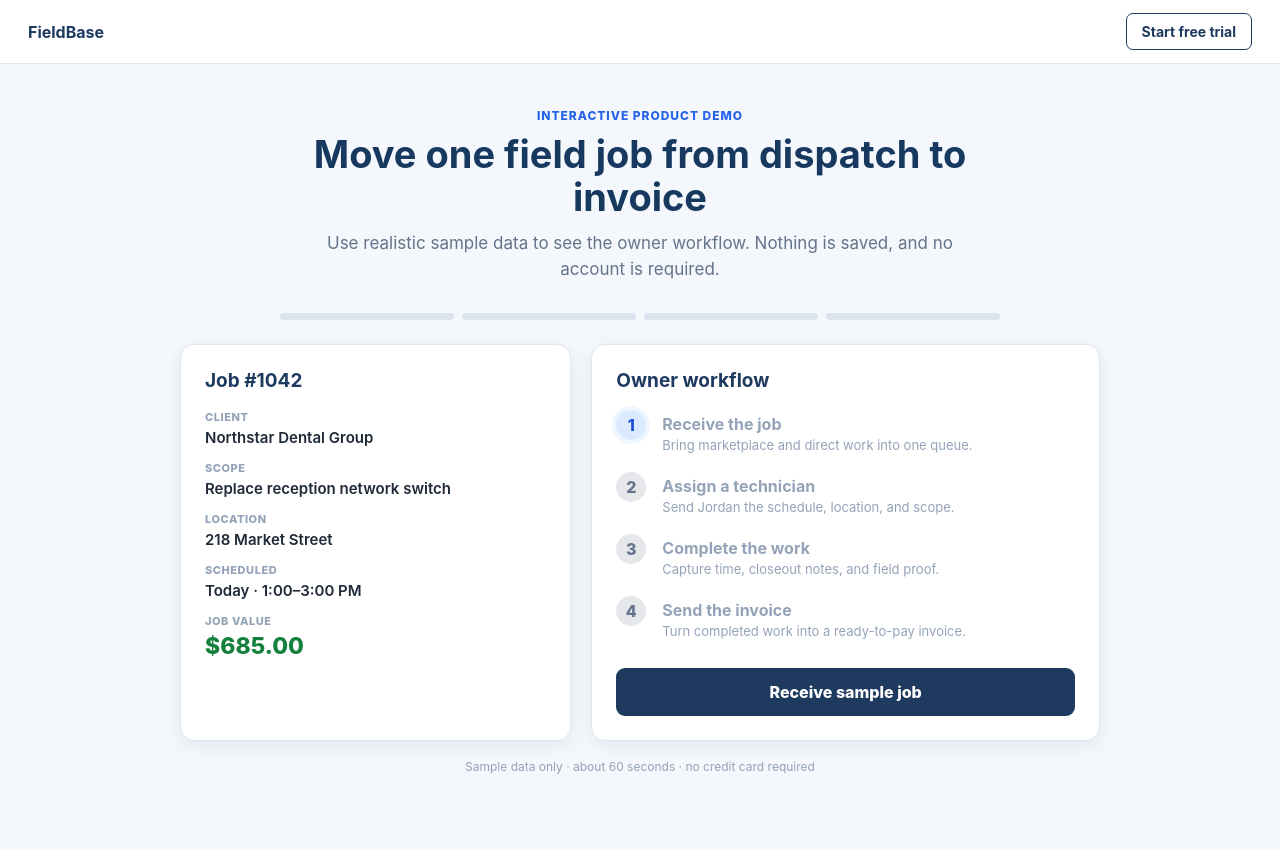
After one commit to fj8b85t9g6-blip/fieldbase, a Flask app: page /demo in a window 1280 px wide. The commit adds this page. Run offline with Flask 3, Linux system fonts and the light colour scheme; data comes from the database, SQL or seed files in the repository.

Commit message:
add no-account interactive demo (#2)
Co-authored-by: Glenn Dinkins <glenn.christopher.dinkins@gmail.com>

```diff
--- a/backend/app.py
+++ b/backend/app.py
@@ -679,6 +679,46 @@ def index():
         onboarding=onboarding,
         onboarding_completed=onboarding_completed,
         json_list=_json_list)
+
+
+@app.route('/demo', methods=['GET', 'POST'])
+def interactive_demo():
+    """Let a prospect experience the core workflow without creating an account."""
+    _capture_attribution()
+    actions = ('receive', 'assign', 'complete', 'invoice')
+    step = min(max(int(session.get('fieldbase_demo_step', 0)), 0), len(actions))
+
+    if request.method == 'POST':
+        action = request.form.get('action', '').strip().lower()
+        if action == 'reset':
+            session['fieldbase_demo_step'] = 0
+            return redirect(url_for('interactive_demo'))
+        if step >= len(actions) or action != actions[step]:
+            abort(400)
+        if step == 0:
+            _record_marketing_event('demo_started', once=True)
+        step += 1
+        session['fieldbase_demo_step'] = step
+        if step == len(actions):
+            _record_marketing_event('demo_completed', once=True)
+        return redirect(url_for('interactive_demo'))
+
+    _record_marketing_event('demo_viewed', once=True)
+    return render_template('demo.html', step=step, total_steps=len(actions))
+
+
+@app.route('/demo/register')
+def demo_register():
+    """Measure trial intent after the demo while preserving first-touch attribution."""
+    if session.get('fieldbase_demo_step', 0) < 4:
+        return redirect(url_for('interactive_demo'))
+    _record_marketing_event('demo_registration_clicked', once=True)
+    return redirect(url_for(
+        'register',
+        utm_source='interactive_demo',
+        utm_medium='product',
+        utm_campaign='demo_to_trial',
+    ))
 
 
 @app.route('/for/<slug>')
@@ -3557,22 +3597,32 @@ def growth_dashboard():
             return len({event.company_id for event in matching if event.company_id})
         return len({event.visitor_id for event in matching if event.visitor_id})
 
-    funnel = []
-    previous_all = None
-    previous_30d = None
-    for event_name, label, entity in stages:
-        count_all = stage_count(event_name, entity)
-        count_30d = stage_count(event_name, entity, recent=True)
-        funnel.append({
-            'event_name': event_name,
-            'label': label,
-            'all_time': count_all,
-            'last_30_days': count_30d,
-            'step_rate_all': round(count_all / previous_all * 100, 1) if previous_all else None,
-            'step_rate_30d': round(count_30d / previous_30d * 100, 1) if previous_30d else None,
-        })
-        previous_all = count_all
-        previous_30d = count_30d
+    def build_funnel(stage_definitions):
+        result = []
+        previous_all = None
+        previous_30d = None
+        for event_name, label, entity in stage_definitions:
+            count_all = stage_count(event_name, entity)
+            count_30d = stage_count(event_name, entity, recent=True)
+            result.append({
+                'event_name': event_name,
+                'label': label,
+                'all_time': count_all,
+                'last_30_days': count_30d,
+                'step_rate_all': round(count_all / previous_all * 100, 1) if previous_all else None,
+                'step_rate_30d': round(count_30d / previous_30d * 100, 1) if previous_30d else None,
+            })
+            previous_all = count_all
+            previous_30d = count_30d
+        return result
+
+    funnel = build_funnel(stages)
+    demo_funnel = build_funnel([
+        ('demo_viewed', 'Demo views', 'visitor'),
+        ('demo_started', 'Demo starts', 'visitor'),
+        ('demo_completed', 'Demo completions', 'visitor'),
+        ('demo_registration_clicked', 'Trial clicks after demo', 'visitor'),
+    ])
 
     source_counts = {}
     for event in events:
@@ -3584,6 +3634,7 @@ def growth_dashboard():
     return render_template(
         'growth.html',
         funnel=funnel,
+        demo_funnel=demo_funnel,
         source_counts=sorted(source_counts.items(), key=lambda item: item[1], reverse=True),
         generated_at=datetime.utcnow(),
     )
--- /dev/null
+++ b/frontend/templates/demo.html
@@ -0,0 +1,90 @@
+<!DOCTYPE html>
+<html lang="en">
+<head>
+  <meta charset="UTF-8">
+  <meta name="viewport" content="width=device-width, initial-scale=1.0">
+  <title>Try FieldBase — No Account Required</title>
+  <meta name="description" content="Run a sample field-service job from dispatch to invoice in about 60 seconds. No account or credit card required.">
+  <style>
+    * { box-sizing:border-box; }
+    body { margin:0; font-family:-apple-system,BlinkMacSystemFont,'Segoe UI',sans-serif; color:#1f2937; background:#f4f7fb; }
+    nav { height:64px; padding:0 28px; background:#fff; border-bottom:1px solid #e5e7eb; display:flex; align-items:center; justify-content:space-between; }
+    nav a { color:#1e3a5f; text-decoration:none; font-weight:700; }
+    nav .trial { font-size:14px; padding:9px 15px; border:1px solid #1e3a5f; border-radius:7px; }
+    main { max-width:960px; margin:0 auto; padding:44px 20px 64px; }
+    .eyebrow { color:#2563eb; text-transform:uppercase; letter-spacing:.08em; font-size:12px; font-weight:800; text-align:center; }
+    h1 { margin:10px auto 12px; max-width:720px; color:#17385f; font-size:38px; line-height:1.12; text-align:center; }
+    .intro { margin:0 auto 30px; max-width:650px; color:#64748b; font-size:17px; line-height:1.55; text-align:center; }
+    .progress { max-width:720px; margin:0 auto 24px; display:grid; grid-template-columns:repeat(4,1fr); gap:8px; }
+    .progress div { height:7px; border-radius:999px; background:#dbe4ef; }
+    .progress div.done { background:#22c55e; }
+    .workspace { display:grid; grid-template-columns:1fr 1.3fr; gap:20px; }
+    .card { background:#fff; border:1px solid #dfe7f0; border-radius:14px; box-shadow:0 5px 18px rgba(30,58,95,.07); padding:24px; }
+    .card h2 { margin:0 0 18px; color:#1e3a5f; font-size:19px; }
+    .label { margin-top:14px; color:#94a3b8; font-size:11px; font-weight:800; letter-spacing:.05em; text-transform:uppercase; }
+    .value { margin-top:4px; font-size:15px; font-weight:600; }
+    .money { color:#15803d; font-size:23px; font-weight:800; }
+    .timeline { list-style:none; margin:0; padding:0; }
+    .timeline li { display:grid; grid-template-columns:34px 1fr; gap:12px; min-height:62px; color:#94a3b8; }
+    .dot { width:30px; height:30px; border-radius:50%; display:flex; align-items:center; justify-content:center; background:#e5e7eb; color:#64748b; font-weight:800; }
+    .timeline li.done { color:#1f2937; }
+    .timeline li.done .dot { background:#dcfce7; color:#15803d; }
+    .timeline li.current .dot { background:#dbeafe; color:#1d4ed8; box-shadow:0 0 0 4px #eff6ff; }
+    .timeline strong { display:block; color:inherit; padding-top:4px; }
+    .timeline span { display:block; margin-top:3px; font-size:13px; }
+    form { margin-top:10px; }
+    button, .button { width:100%; border:0; border-radius:9px; padding:14px 18px; background:#1e3a5f; color:#fff; font:inherit; font-weight:800; cursor:pointer; text-align:center; text-decoration:none; display:block; }
+    button:hover, .button:hover { background:#163055; }
+    .complete { margin-top:12px; padding:16px; border-radius:10px; background:#ecfdf5; color:#166534; text-align:center; }
+    .complete strong { display:block; font-size:18px; margin-bottom:5px; }
+    .reset { background:none; color:#64748b; padding:10px; font-weight:600; font-size:13px; }
+    .reset:hover { background:none; color:#1e3a5f; }
+    .fine { text-align:center; color:#94a3b8; font-size:12px; margin-top:18px; }
+    @media (max-width:720px) { h1 { font-size:30px; } .workspace { grid-template-columns:1fr; } nav { padding:0 18px; } }
+  </style>
+</head>
+<body>
+  <nav><a href="/">FieldBase</a><a class="trial" href="/register">Start free trial</a></nav>
+  <main>
+    <div class="eyebrow">Interactive product demo</div>
+    <h1>Move one field job from dispatch to invoice</h1>
+    <p class="intro">Use realistic sample data to see the owner workflow. Nothing is saved, and no account is required.</p>
+
+    <div class="progress" aria-label="Demo progress: {{ step }} of {{ total_steps }} steps">
+      {% for position in range(total_steps) %}<div class="{{ 'done' if position < step else '' }}"></div>{% endfor %}
+    </div>
+
+    <div class="workspace">
+      <section class="card">
+        <h2>Job #1042</h2>
+        <div class="label">Client</div><div class="value">Northstar Dental Group</div>
+        <div class="label">Scope</div><div class="value">Replace reception network switch</div>
+        <div class="label">Location</div><div class="value">218 Market Street</div>
+        <div class="label">Scheduled</div><div class="value">Today · 1:00–3:00 PM</div>
+        <div class="label">Job value</div><div class="value money">$685.00</div>
+      </section>
+
+      <section class="card">
+        <h2>Owner workflow</h2>
+        <ol class="timeline">
+          <li class="{{ 'done' if step > 0 else 'current' }}"><div class="dot">{{ '✓' if step > 0 else '1' }}</div><div><strong>Receive the job</strong><span>Bring marketplace and direct work into one queue.</span></div></li>
+          <li class="{{ 'done' if step > 1 else ('current' if step == 1 else '') }}"><div class="dot">{{ '✓' if step > 1 else '2' }}</div><div><strong>Assign a technician</strong><span>Send Jordan the schedule, location, and scope.</span></div></li>
+          <li class="{{ 'done' if step > 2 else ('current' if step == 2 else '') }}"><div class="dot">{{ '✓' if step > 2 else '3' }}</div><div><strong>Complete the work</strong><span>Capture time, closeout notes, and field proof.</span></div></li>
+          <li class="{{ 'done' if step > 3 else ('current' if step == 3 else '') }}"><div class="dot">{{ '✓' if step > 3 else '4' }}</div><div><strong>Send the invoice</strong><span>Turn completed work into a ready-to-pay invoice.</span></div></li>
+        </ol>
+
+        {% if step == 0 %}<form method="post"><input type="hidden" name="action" value="receive"><button type="submit">Receive sample job</button></form>{% endif %}
+        {% if step == 1 %}<form method="post"><input type="hidden" name="action" value="assign"><button type="submit">Assign Jordan</button></form>{% endif %}
+        {% if step == 2 %}<form method="post"><input type="hidden" name="action" value="complete"><button type="submit">Mark work complete</button></form>{% endif %}
+        {% if step == 3 %}<form method="post"><input type="hidden" name="action" value="invoice"><button type="submit">Create and send invoice</button></form>{% endif %}
+        {% if step == 4 %}
+          <div class="complete"><strong>Job moved from scheduled to invoiced.</strong>You just ran the core FieldBase workflow.</div>
+          <a class="button" style="margin-top:14px" href="/demo/register">Run your own jobs free for 14 days</a>
+          <form method="post"><input type="hidden" name="action" value="reset"><button class="reset" type="submit">Replay demo</button></form>
+        {% endif %}
+      </section>
+    </div>
+    <p class="fine">Sample data only · about 60 seconds · no credit card required</p>
+  </main>
+</body>
+</html>
--- a/frontend/templates/marketing_page.html
+++ b/frontend/templates/marketing_page.html
@@ -35,7 +35,7 @@
     <a href="/">FieldBase</a>
     <div class="nav-actions">
       <a href="/login">Sign in</a>
-      <a class="button" href="/register">Start free trial</a>
+      <a class="button" href="/demo">Try live demo</a>
     </div>
   </nav>
   <main>
@@ -65,7 +65,7 @@
     <div class="cta">
       <h2>{{ page.cta or 'Move your next job from scheduled to paid' }}</h2>
       <p>Try the complete workflow for 14 days. No card required.</p>
-      <a class="button" href="/register">Start free trial</a>
+      <a class="button" href="/demo">Try the 60-second demo</a>
     </div>
   </main>
   <footer>FieldBase · Field-service job operations for small crews</footer>
```
Also changed, not shown: business-docs/growth-experiments.md (+14 -0 lines), frontend/templates/growth.html (+28 -1 lines), frontend/templates/landing.html (+6 -6 lines), tests/test_growth_funnel.py (+70 -0 lines).
